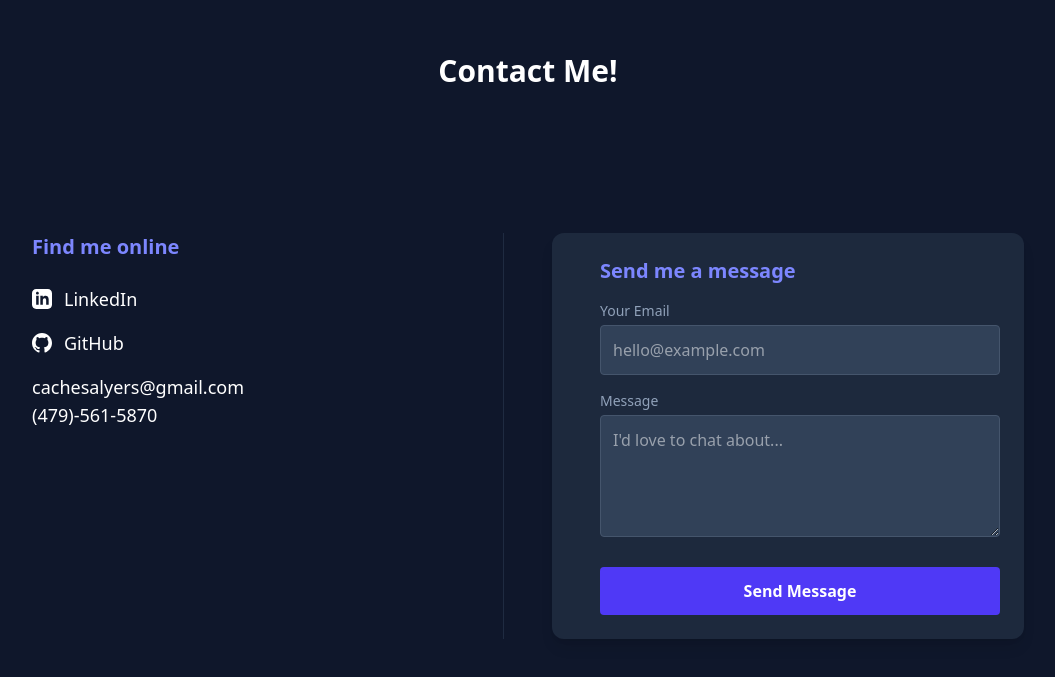
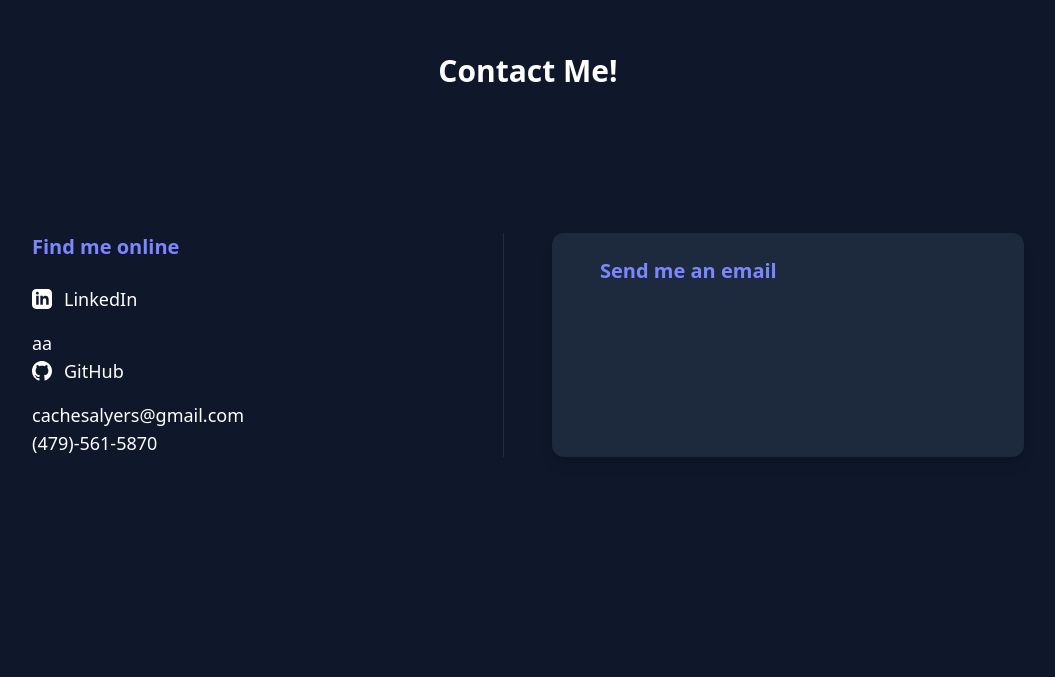
Before and after one commit to Slummybell23/ReactPortfolio, a React (Vite) app: page / in a window 1280 px wide. Shown: the part 4715-5392 px from the top of the page, without its empty margins (112-1167 px from the left). After the commit the page ends 5268 px from the top, so only its background shows below. Built offline with nearby package versions, Linux system fonts and the light colour scheme.

Commit message:
Created docker file.

```diff
--- a/src/components/ContactMe/ContactMe.jsx
+++ b/src/components/ContactMe/ContactMe.jsx
@@ -25,7 +25,7 @@ function ContactMe() {
                             <svg className="w-5 h-5" fill="currentColor" viewBox="0 0 24 24"><path d="M19 0h-14c-2.761 0-5 2.239-5 5v14c0 2.761 2.239 5 5 5h14c2.762 0 5-2.239 5-5v-14c0-2.761-2.238-5-5-5zm-11 19h-3v-11h3v11zm-1.5-12.268c-.966 0-1.75-.79-1.75-1.764s.784-1.764 1.75-1.764 1.75.79 1.75 1.764-.783 1.764-1.75 1.764zm13.5 12.268h-3v-5.604c0-3.368-4-3.113-4 0v5.604h-3v-11h3v1.765c1.396-2.586 7-2.777 7 2.476v6.759z"/></svg>
                             <span>LinkedIn</span>
                         </a>
-
+aa
                         <a
                             href="https://github.com/Slummybell23"
                             target="_blank"
@@ -43,33 +43,12 @@ function ContactMe() {
                 </div>
 
                 <div className="bg-slate-800 p-6 rounded-xl shadow-lg md:pl-12">
-                    <h3 className="text-xl font-semibold mb-4 text-indigo-400">
-                        Send me a message
-                    </h3>
-
-                    <form className="flex flex-col gap-4">
-                        <div>
-                            <label className="block text-sm text-slate-400 mb-1">Your Email</label>
-                            <input
-                                type="email"
-                                placeholder="hello@example.com"
-                                className="w-full p-3 rounded bg-slate-700 border border-slate-600 text-white focus:outline-none focus:border-indigo-500 transition-colors"
-                            />
-                        </div>
-
-                        <div>
-                            <label className="block text-sm text-slate-400 mb-1">Message</label>
-                            <textarea
-                                rows="4"
-                                placeholder="I'd love to chat about..."
-                                className="w-full p-3 rounded bg-slate-700 border border-slate-600 text-white focus:outline-none focus:border-indigo-500 transition-colors"
-                            ></textarea>
-                        </div>
-
-                        <button className="bg-indigo-600 hover:bg-indigo-500 text-white font-bold py-3 rounded transition-colors mt-2">
-                            Send Message
-                        </button>
-                    </form>
+                    <a
+                        className="text-xl font-semibold mb-4 text-indigo-400 transition-colors hover:text-cyan-900"
+                        href="mailto:cachesalyers@gmail.com?subject=Inquiry from Website&body=Hi, I would like to discuss..."
+                    >
+                        Send me an email
+                    </a>
                 </div>
 
             </div>
--- a/src/components/Projects/Projects.jsx
+++ b/src/components/Projects/Projects.jsx
@@ -1,6 +1,6 @@
 import ProjectCard from "./ProjectCard.jsx";
 import workoutScreen from "../../assets/workoutScreen.jpeg"
-import MediaLibraryOptimizer from "../../assets/mediaLibraryOptimizer.png";
+import MediaLibraryOptimizer from "../../assets/MediaLibraryOptimizer.png";
 import portfolio from "../../assets/portfolio.jpeg";
 
 function Projects() {
```
Also changed, not shown: 1 other file (tests, documents, lock files or other folders).
